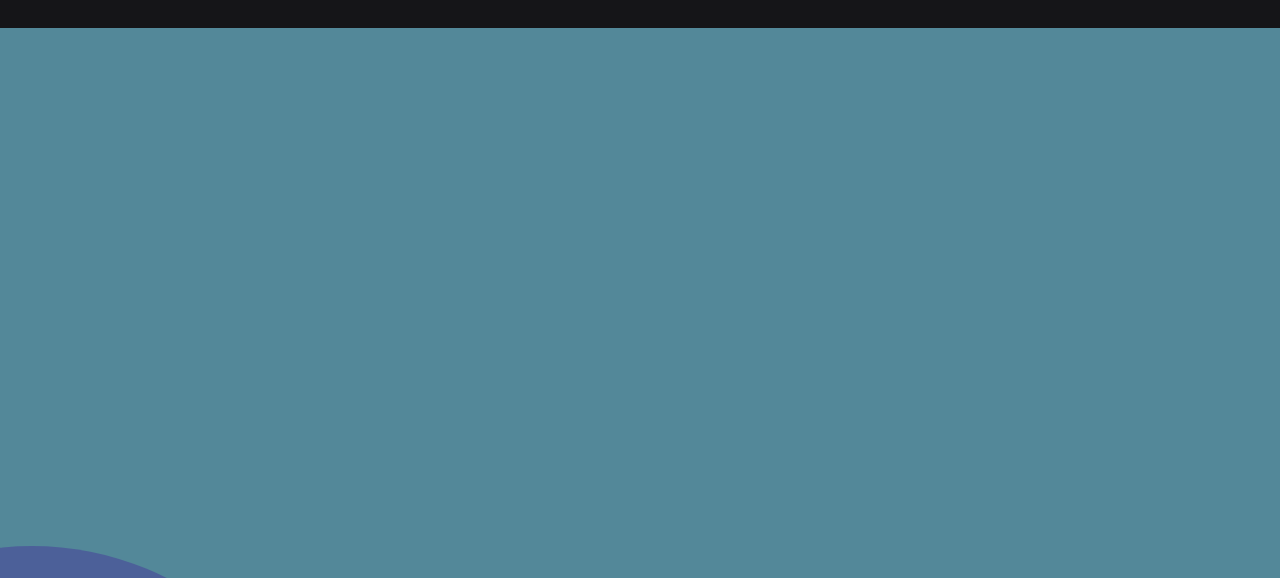
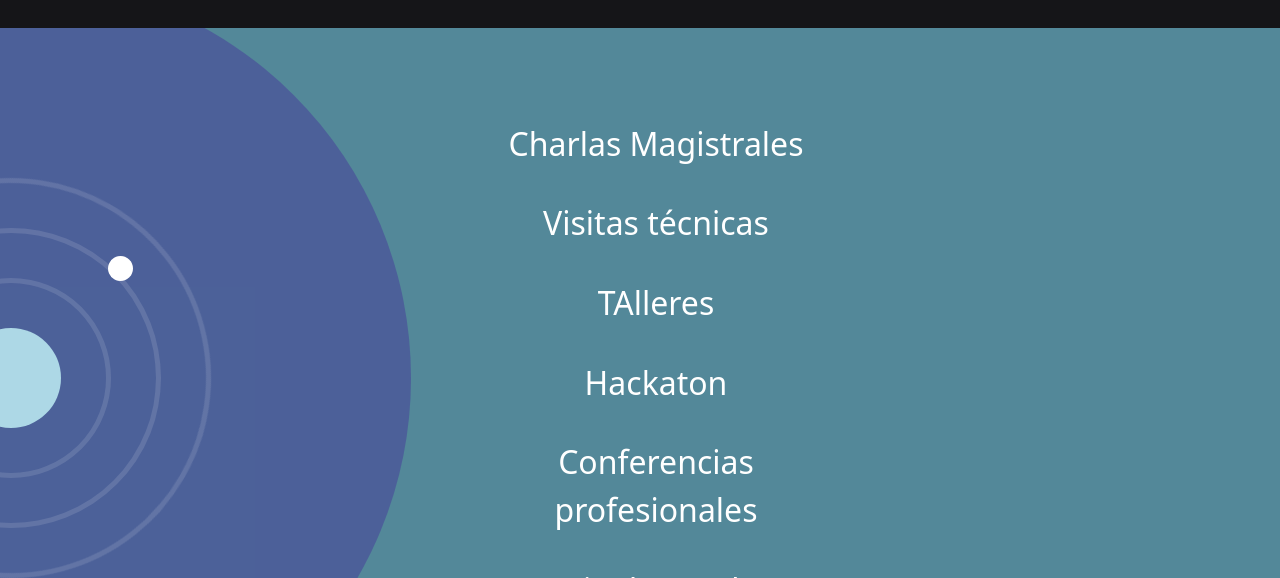
Before and after one commit to Noelia-Elizabeth/pruevas, a plain HTML site: page index.html in a window 1280 px wide. Shown: the part 222-800 px from the top of the page. Drawn offline with nearby package versions, Linux system fonts and the light colour scheme.

Commit message:
links added

```diff
--- a/home.css
+++ b/home.css
@@ -49,11 +49,16 @@ svg{
 
 .menu{
   height: 600px;
+  display: grid;
+  grid-template-columns: repeat(3, 1fr);
+  grid-template-rows: 50% 50%;
 }
 /* sistema solar */
 .sistema_solar {
+  grid-column: 1;
+  grid-row: 2;
   margin-left: -95%;
-  margin-top: 60%;
+
   display: flex;
   justify-content: center;
 
@@ -81,9 +86,9 @@ svg{
 }
 .fondo{
   background-color: #4640998a;
-  width: 600px;
-  height: 600px;
-  margin: -250px auto;
+  width: 800px;
+  height: 800px;
+  margin: -350px auto;
 
   position: absolute;
 
@@ -135,13 +140,17 @@ svg{
 
 /* lista de enlaces */
 .enlaces{
-  width: 400px;
-  position: absolute;
-  top: 250px;
-  left: 300px;
+  grid-row: 1/3;
+  min-width: 400px;
+  z-index: 10;
+  margin-top: 15%;
 
   font-size: 2rem;
   text-align: center;
+}
+.enlaces a{
+  text-decoration: none;
+  color: white;
 }
 ul {
   list-style-type: none;
```
Also changed, not shown: index.html (+0 -2 lines).
